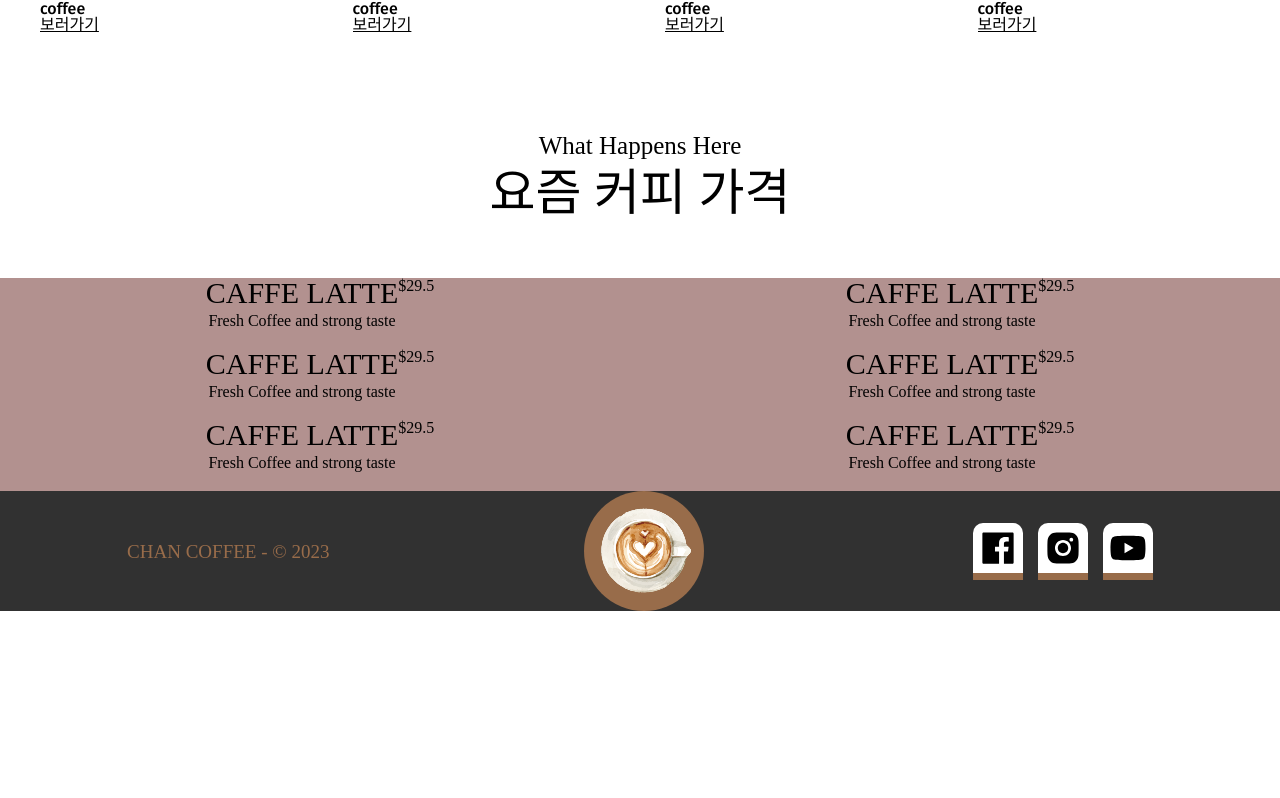
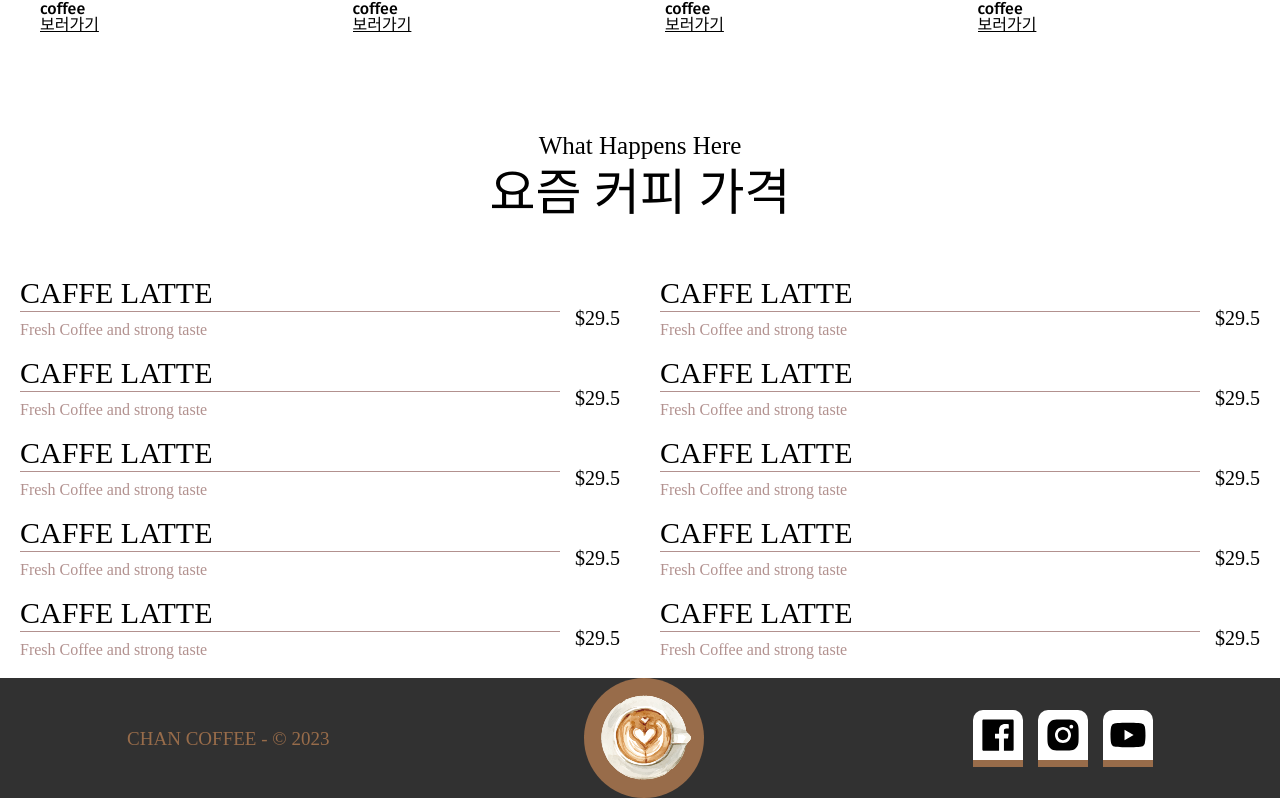
Before and after one commit to chanyoungcoding/Coffee-site, a React (Vite) app: page / in a window 1280 px wide. Shown: the part 2314-3112 px from the top of the page. Before the commit the page ends 2925 px from the top, so only its background shows below. Built offline with nearby package versions, Linux system fonts and the light colour scheme; a web font is replaced by a local one.

Commit message:
homepage fourth 수정 완료

```diff
--- a/src/components/Home/HomeFourth.tsx
+++ b/src/components/Home/HomeFourth.tsx
@@ -5,6 +5,24 @@ const HomeFourth = () => {
       <h1>요즘 커피 가격</h1>
       <div className="homefourth__container">
         <div className="fourth__left">
+          <div className="fourth__container">
+            <div className="container__left">
+              <h3>CAFFE LATTE</h3>
+              <p>Fresh Coffee and strong taste</p>
+            </div>
+            <div className="container__right">
+              <p>$29.5</p>
+            </div>
+          </div>
+          <div className="fourth__container">
+            <div className="container__left">
+              <h3>CAFFE LATTE</h3>
+              <p>Fresh Coffee and strong taste</p>
+            </div>
+            <div className="container__right">
+              <p>$29.5</p>
+            </div>
+          </div>
           <div className="fourth__container">
             <div className="container__left">
               <h3>CAFFE LATTE</h3>
@@ -61,6 +79,24 @@ const HomeFourth = () => {
               <p>$29.5</p>
             </div>
           </div>
+          <div className="fourth__container">
+            <div className="container__left">
+              <h3>CAFFE LATTE</h3>
+              <p>Fresh Coffee and strong taste</p>
+            </div>
+            <div className="container__right">
+              <p>$29.5</p>
+            </div>
+          </div>
+          <div className="fourth__container">
+            <div className="container__left">
+              <h3>CAFFE LATTE</h3>
+              <p>Fresh Coffee and strong taste</p>
+            </div>
+            <div className="container__right">
+              <p>$29.5</p>
+            </div>
+          </div>
         </div>
       </div>
     </div>
--- a/src/styles/home.scss
+++ b/src/styles/home.scss
@@ -226,33 +226,51 @@
 // homeFourth
 
 .homefourth {
-  text-align: center;
   h1 {
     margin-bottom: 60px;
+    text-align: center;
     font-size: 50px;
     font-family: 'Fira Sans', sans-serif;
   }
   h2 {
     margin-bottom: 10px;
+    text-align: center;
     font-size: 25px;
     font-family: 'Zeyada', cursive;
   }
   .homefourth__container {
     display: flex;
     justify-content: space-around;
-    background-color: #B2918F;
     .fourth__left,
     .fourth__right {
       .fourth__container {
         display: flex;
+        align-items: center;
+        width: 600px;
         .container__left {
+          flex-grow: 1;
           margin-bottom: 20px;
           h3 {
             font-size: 30px;
-            margin-bottom: 5px;
+            padding-bottom: 3px;
+            margin-bottom: 10px;
+            border-bottom: 1px solid #B2918F;
+          }
+          p {
+            color: #B2918F;
+          }
+        }
+        .container__right {
+          p {
+            padding-left: 15px;
+            font-size: 20px;
           }
         }
       }
     }
+    @media screen and (max-width: 1200px) {
+      flex-direction: column;
+      align-items: center;
+    }
   }
 }
```
